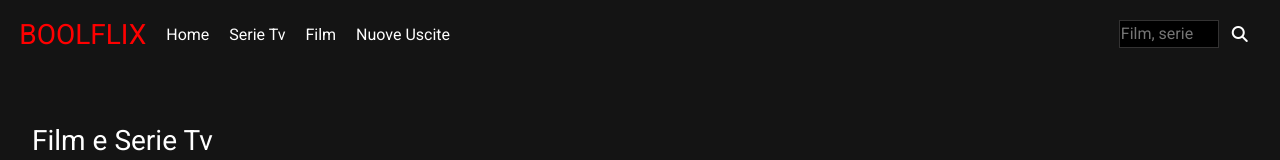
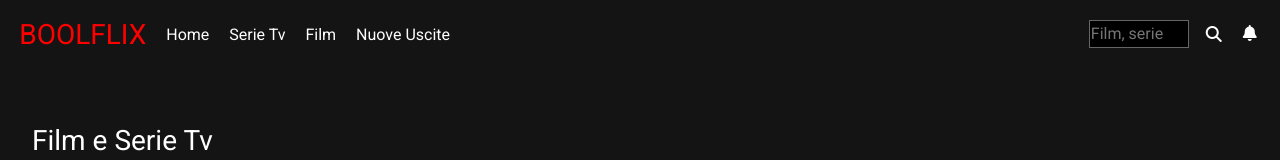
Before and after one commit to Frah01/vite-boolflix, a Vue app: page / in a window 1280 px wide. Shown: the top 160 px of the page. Built offline with nearby package versions, Linux system fonts and the light colour scheme.

Commit message:
Aggiunta campana

```diff
--- a/src/components/AppSearch.vue
+++ b/src/components/AppSearch.vue
@@ -42,7 +42,8 @@ export default {
                         </div>
                         <div class=" my-3">
                             <input type="text" class="input-search" placeholder="Film, serie" aria-label="Film, serie" v-model="inputText" @keyup.enter="search(inputText)">
-                            <button class="btn" type="button" @click="search(inputText)"><i class="fa-solid fa-magnifying-glass"></i></button>
+                            <button class="btn" type="button" @click="search(inputText)"><i class="fa-solid fa-magnifying-glass mx-1"></i></button>
+                            <i class="fa-solid fa-bell text-white mx-1"></i>
                         </div>
                     </div>
                 </div>
@@ -58,6 +59,10 @@ export default {
 
     .fa-magnifying-glass{
         color: white;
+    }
+
+    .fa-bell {
+        cursor: pointer;
     }
 
     .titolo{
--- a/src/styles/partials/_mixins.scss
+++ b/src/styles/partials/_mixins.scss
@@ -1,10 +1,10 @@
 @mixin input-search {
     width: 100px;
-    border: 1px solid rgba(255, 251, 251, 0.2);
+    border: 1px solid rgba(255, 251, 251, 0.4);
     padding: 1px;
     color: white;
     background-color: black;
-    transition: 1s ease-out;
+    transition: 0.7s ease-in-out;
 
     &:focus {
         width: 200px;
```
